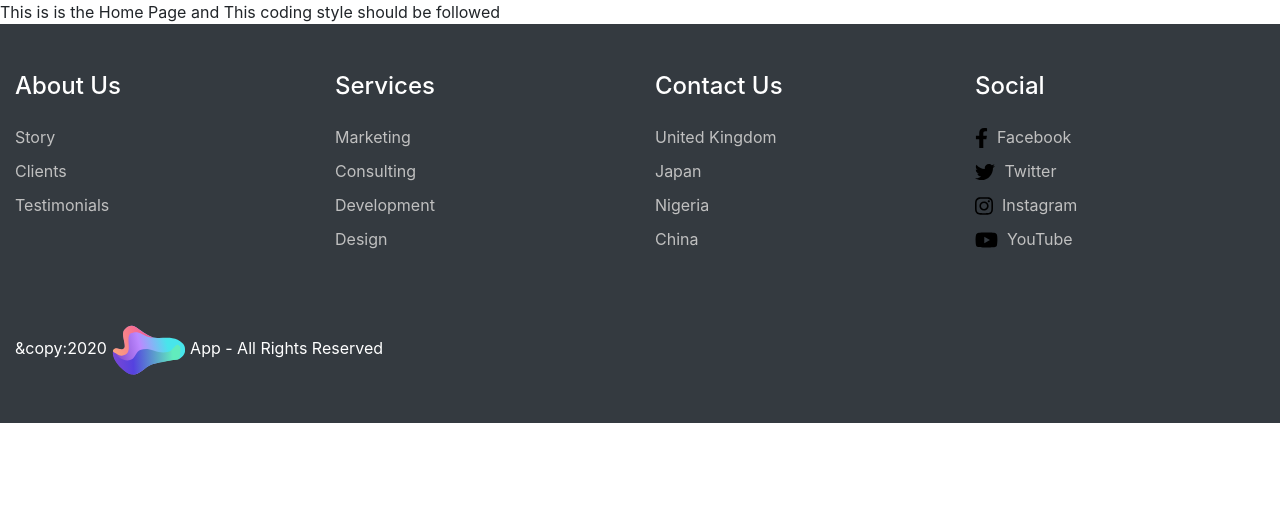
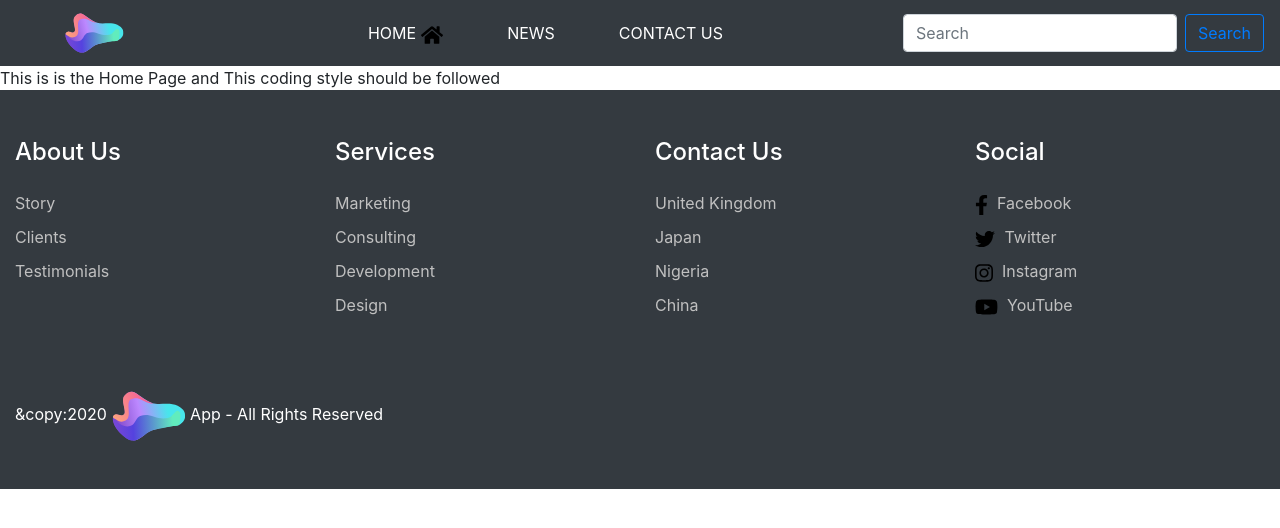
Before and after one commit to indeplot/indeplot, a React (Create React App) app: page / in a window 1280 px wide. Shown: the top 528 px of the page. Built offline with nearby package versions, Linux system fonts and the light colour scheme.

Commit message:
Implement the Navbar

```diff
--- a/src/App.js
+++ b/src/App.js
@@ -1,5 +1,5 @@
 import React from 'react';
-import logo from './logo.svg';
+// import logo from '../src/Assets/Images/logo.svg';
 import './App.css';
 
 import { BrowserRouter as Router, Route} from 'react-router-dom';
--- /dev/null
+++ b/src/Components/Navbar.js
@@ -0,0 +1,31 @@
+import React from 'react'
+import home from '../Assets/Images/home.svg';
+import logo from '../Assets/Images/logo.svg';
+export default function Navbar() {
+  return (
+    <nav  className="navbar navbar-expand-lg navbar-light bg-dark">
+  <a  className="navbar-brand ml-5" href="/"><img  src={logo} alt="logo_icon"  style={{width: "60px"}}/></a>
+  <button  className="navbar-toggler" type="button" data-toggle="collapse" data-target="/navbarSupportedContent" aria-controls="navbarSupportedContent" aria-expanded="false" aria-label="Toggle navigation">
+    <span  className="navbar-toggler-icon"></span>
+  </button>
+
+  <div  className="collapse navbar-collapse" id="navbarSupportedContent">
+    <ul  className="navbar-nav m-auto">
+      <li  className="nav-item active">
+        <a  className="nav-link text-white text-uppercase ml-5"  href="/">Home&nbsp;<img src={home} alt="home" className=""  height={20}/><span  className="sr-only">(current)</span></a>
+      </li>
+      <li  className="nav-item">
+        <a  className="nav-link text-white text-uppercase ml-5" href="/">NEWS</a>
+      </li>
+      <li  className="nav-item">
+        <a  className="nav-link text-white text-uppercase ml-5" href="/">CONTACT us</a>
+      </li>
+    </ul>
+    <form  className="form-inline my-2 my-lg-0">
+      <input  className="form-control mr-sm-2" type="search" placeholder="Search" aria-label="Search"/>
+      <button  className="btn btn-outline-primary my-2 my-sm-0" type="submit">Search</button>
+    </form>
+  </div>
+</nav>
+  )
+}
--- a/src/pages/HomePage/HomePage.js
+++ b/src/pages/HomePage/HomePage.js
@@ -1,11 +1,13 @@
 import React from 'react';
 import {Row,Col } from 'react-bootstrap';
 import Footer from '../../Components/Footer';
+import Navbar from '../../Components/Navbar';
 
 class HomePage extends React.Component {
     render() {
         return (
            <div>
+               <Navbar/>
                 <Row>
                     <Col>This is is the Home Page and This coding style should be followed</Col>
                 </Row>
```
Also changed, not shown: src/Assets/Images/home.svg (added), src/Assets/Images/logo.png (renamed from src/assets/logo.png).
